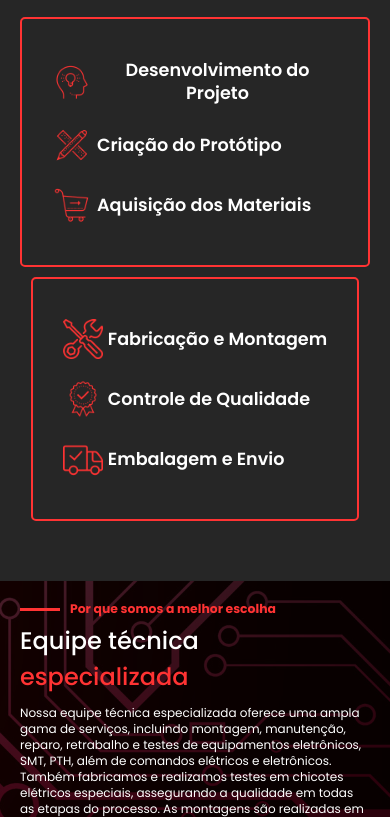
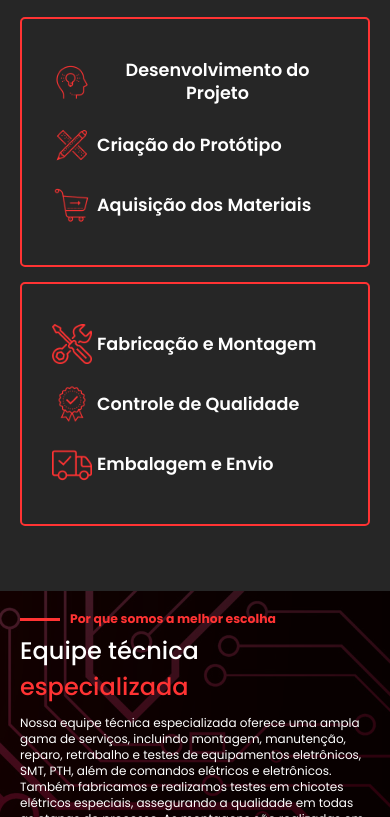
Before and after one commit to IgorCodognoto/IgorCodognoto.github.io, a plain HTML site: page index.html in a window 390 px wide. Shown: the part 942-1759 px from the top of the page. Drawn offline with nearby package versions, Linux system fonts and the light colour scheme; a web font is replaced by a local one.

Commit message:
atualizando turkey-box

```diff
--- a/home/home.css
+++ b/home/home.css
@@ -419,7 +419,8 @@ input, textarea {
     }
 
     .turnkey-box {
-        margin-bottom: 10px;
+        margin-bottom: 15px;
+        width: 100%;
     }
 
     /*Descrição Empresa*/
```
